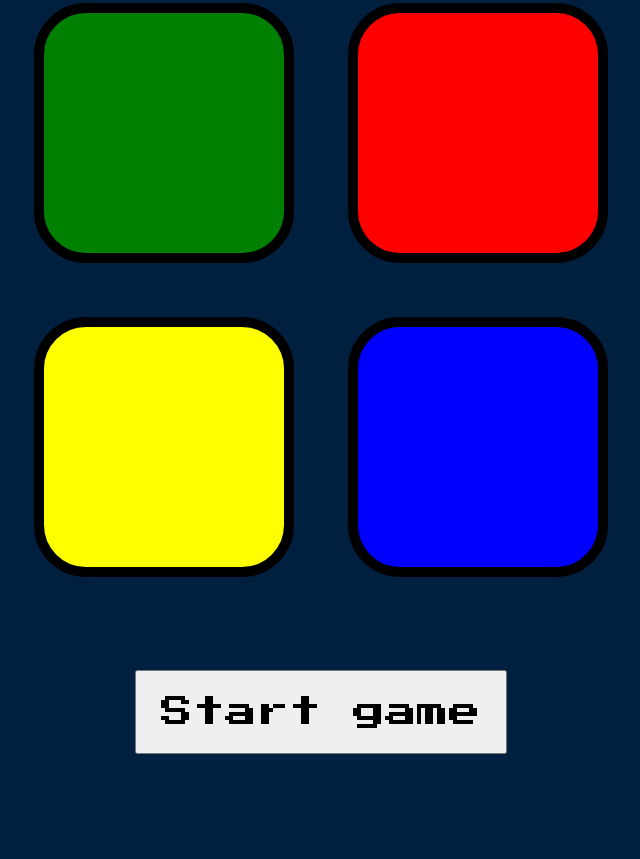
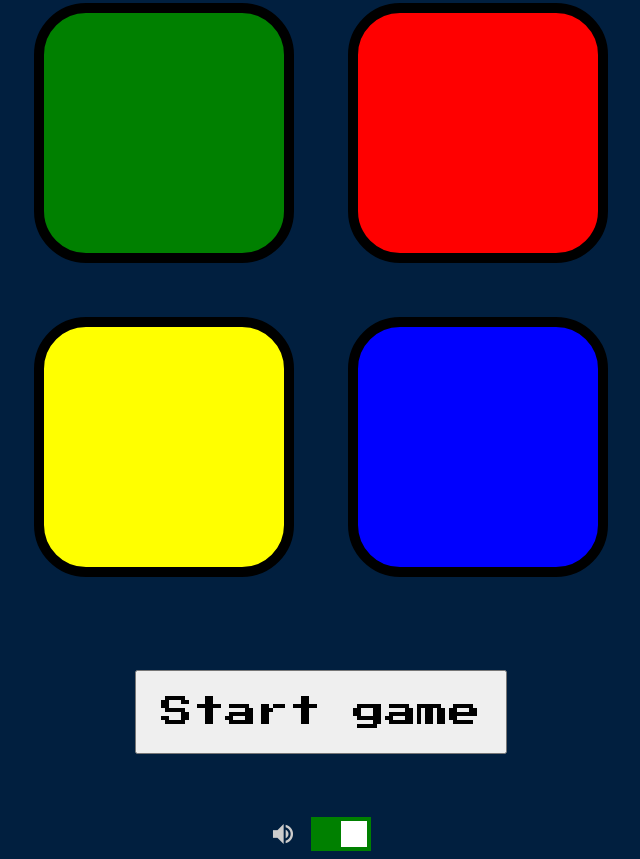
Before and after one commit to Taif-Taleb/taif-taleb.github.io, a plain HTML site: page index.html in a window 1280 px wide. Shown: the part 278-1137 px from the top of the page, without its empty margins (319-959 px from the left). Before the commit the page ends 1103 px from the top, so only its background shows below. Drawn offline with nearby package versions, Linux system fonts and the light colour scheme.

Commit message:
Add files via upload
Added audio control
Reworked hiding start button

```diff
--- a/game.js
+++ b/game.js
@@ -4,6 +4,7 @@ var buttonColours = ["red", "blue", "green", "yellow"];
 var level = 0;
 var started = false;
 var highscoreNumber = 0;
+var audioIsOn = true;
 
 function nextSequence() {
     userClickedPattern = [];
@@ -13,8 +14,11 @@ function nextSequence() {
     console.log(randomChosenColour);
     gamePattern.push(randomChosenColour);
     $("#"+randomChosenColour).fadeOut("fast").fadeIn("fast");
-    var audio = new Audio("sounds/" + randomChosenColour + ".mp3");
-    audio.play();
+
+    if(audioIsOn){
+        var audio = new Audio("sounds/" + randomChosenColour + ".mp3");
+        audio.play();
+    }
     level++;
     $("h1").text("Level " + level);
 
@@ -24,9 +28,11 @@ $(".btn").click(function(){
     var userChosenColour = $(this).attr("id");
     userClickedPattern.push(userChosenColour);
     //$(this).fadeOut("fast").fadeIn("fast");
-    var audio = new Audio("sounds/" + userChosenColour + ".mp3");
+    if(audioIsOn){
+        var audio = new Audio("sounds/" + userChosenColour + ".mp3");
     audio.play();
-  //  animatePress($(this).attr("id"));
+    }
+    animatePress($(this).attr("id"));
 
     checkAnswer(userClickedPattern.length-1);
 });
@@ -41,17 +47,28 @@ function animatePress(currentColour){
 $(document).keypress(function() {
     if(!started){
         nextSequence();
-       // $(".btn").removeClass("hide");
         started = true;
-        $("#startButton").fadeOut(10);
+        $(".startButtonContainer").fadeOut(10);
     }
 });
 
 $("#startButton").click(function(){
+
+    var audioToggle = document.getElementById("audio-controll").checked;
+    if(audioToggle){
+        audioIsOn = true;
+    } else {
+        audioIsOn = false;
+    }
+    //audioIsOn = audioSetting;
+
     if(!started){
-        nextSequence();
         started = true;
-        $("#startButton").fadeOut(10);
+        $(".row-container").removeClass("hide");
+        setTimeout(function () {
+            nextSequence();
+        }, 500);
+        $(".startButtonContainer").fadeOut(10);
     }
 });
 
@@ -64,15 +81,17 @@ function checkAnswer(currentLevel) {
               highscore(level);
             }
           } else {
-            var audio = new Audio("sounds/wrong.mp3");
-            audio.play();
+            if(audioIsOn){
+                var audio = new Audio("sounds/wrong.mp3");
+                audio.play();
+            }
             $("h1").html("Game over!<br>Press any key to start over");
             $("body").addClass("game-over");
             setTimeout(function () {
                 $("body").removeClass("game-over");
             }, 200);
-        //    $(".btn").addClass("hide");
-            $("#startButton").fadeIn(10);
+            $(".row-container").addClass("hide");
+            $(".startButtonContainer").fadeIn(10);
             startOver();
           }
 }
--- a/index.html
+++ b/index.html
@@ -6,39 +6,42 @@
   <title>Simon</title>
   <link rel="stylesheet" href="styles.css">
   <link href="https://fonts.googleapis.com/css?family=Press+Start+2P" rel="stylesheet">
+  <link rel="stylesheet" href="https://fonts.googleapis.com/css2?family=Material+Symbols+Sharp:opsz,wght,FILL,GRAD@20..48,100..700,0..1,-50..200" />
 </head>
 
 <body>
   <h1 id="level-title">Press Any Key to Start</h1>
   <span class="highscore">Highscore: </span><span class="highscore" id="highscoreNumber">00</span>
   <div class="container">
-    <div class="row">
-
-      <div type="button" id="green" class="btn green">
-
+    <div class="row-container">
+      <div class="row">
+        <div type="button" id="green" class="btn green">
+        </div>
+        <div type="button" id="red" class="btn red">
+        </div>
       </div>
-
-      <div type="button" id="red" class="btn red">
-
+      <div class="row">
+        <div type="button" id="yellow" class="btn yellow">
+        </div>
+        <div type="button" id="blue" class="btn blue">
+        </div>
       </div>
     </div>
 
-    <div class="row">
+    <div class="startButtonContainer">
+      <button id="startButton">Start game</button>
 
-      <div type="button" id="yellow" class="btn yellow">
-
+      <div class="audioControlls">
+        <span class="material-symbols-sharp">
+          volume_up
+        </span>
+        <label class="audioSwitch">
+          <input type="checkbox" id="audio-controll" checked>
+          <span class="slider"></span>
+        </label>
       </div>
-      <div type="button" id="blue" class="btn blue">
-
-      </div>
-
     </div>
-
-    <button id="startButton">Start game</button>
-
   </div>
-
-
 
 
   <script src="https://ajax.googleapis.com/ajax/libs/jquery/3.7.1/jquery.min.js" charset="UTF-8"></script>
--- a/styles.css
+++ b/styles.css
@@ -58,12 +58,16 @@ body {
   background-color: yellow;
 }
 
-/* Removed js animation and replace with pure css for better performance!!
 .pressed {
   box-shadow: 0 0 20px white;
   background-color: grey;
 }
-*/
+
+.startButtonContainer {
+  display: flex;
+  flex-direction: column;
+  align-items: center;
+}
 
 #startButton {
   margin-top: 46px;
@@ -76,3 +80,74 @@ body {
 .hide {
   display: none;
 }
+
+
+.audioSwitch {
+  position: relative;
+  display: inline-block;
+  width: 60px;
+  height: 34px;
+}
+
+.audioSwitch input {
+  opacity: 0;
+  width: 0;
+  height: 0;
+}
+
+.slider {
+  position: absolute;
+  cursor: pointer;
+  top: 0;
+  left: 0;
+  right: 0;
+  bottom: 0;
+  background-color: #ccc;
+  -webkit-transition: .4s;
+  transition: .4s;
+}
+
+.slider:before {
+  position: absolute;
+  content: "";
+  height: 26px;
+  width: 26px;
+  left: 4px;
+  bottom: 4px;
+  background-color: white;
+  -webkit-transition: .4s;
+  transition: .4s;
+}
+
+input:checked + .slider {
+  background-color: green;
+}
+
+input:focus + .slider {
+  box-shadow: 0 0 1px green;
+}
+
+input:checked + .slider:before {
+  -webkit-transform: translateX(26px);
+  -ms-transform: translateX(26px);
+  transform: translateX(26px);
+}
+
+.material-symbols-sharp {
+  color: #ccc;
+  font-size: xx-large;
+  font-variation-settings:
+  'FILL' 1,
+  'wght' 700,
+  'GRAD' 0,
+  'opsz' 24
+}
+
+.audioControlls span:first-child{
+  margin-right: 16px;
+}
+
+.audioControlls {
+  display: inline-flex;
+  align-items: center;
+}
```
